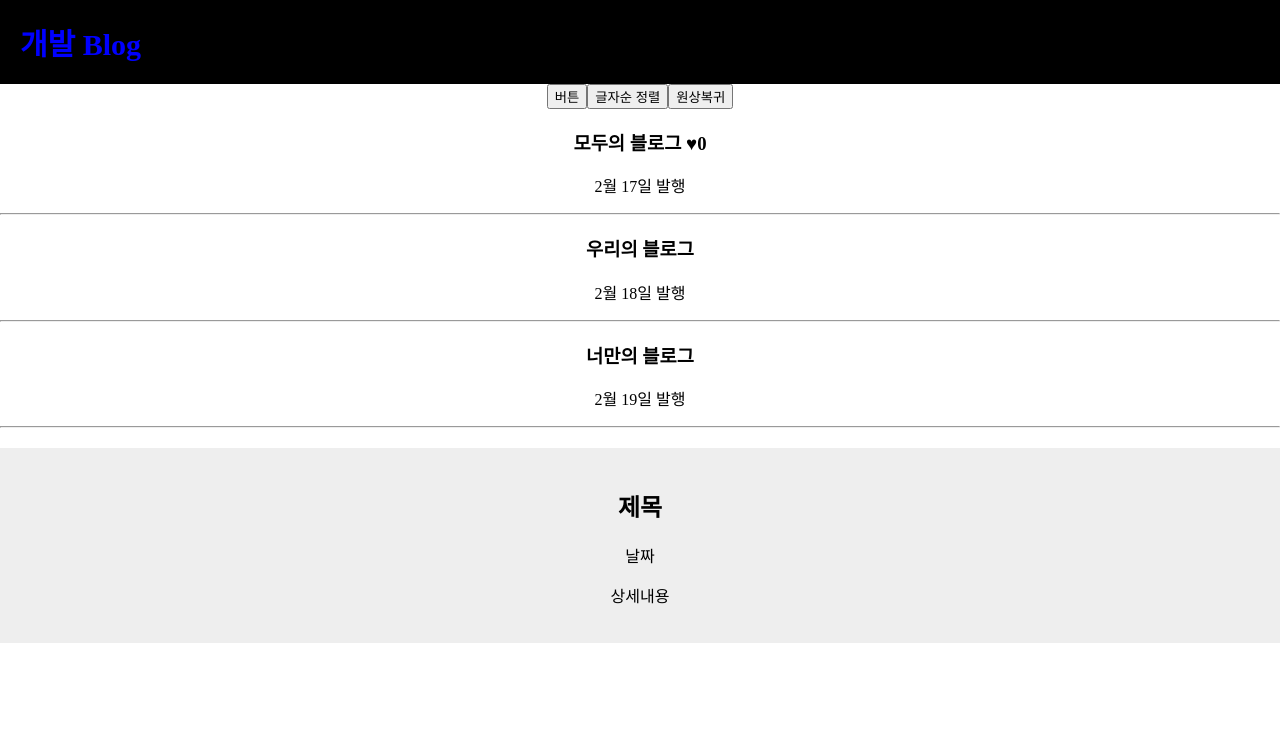
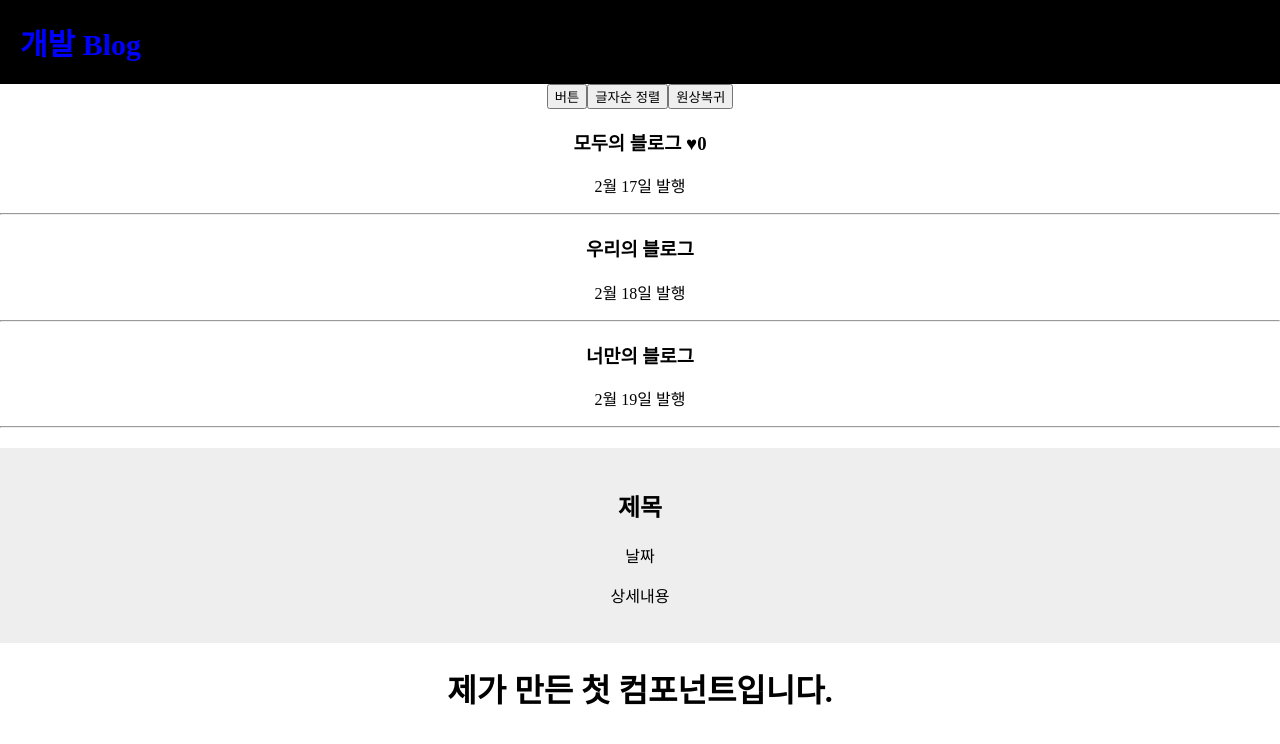
Before and after one commit to NellDora/react_practice, a React (Create React App) app: page / in a window 1280 px wide. Shown: the top 744 px of the page. Built offline with nearby package versions, Linux system fonts and the light colour scheme.

Commit message:
component 활용

```diff
--- a/src/App.js
+++ b/src/App.js
@@ -1,6 +1,7 @@
 import logo from './logo.svg';
 import './App.css';
 import React, {useState} from 'react';
+import CommentList from './chapter_05/CommentList';
 
 
 function App() {
@@ -64,6 +65,7 @@ function App() {
       </div>
 
       <Modal></Modal>
+      <CommentList/>
 
     </div>
   );
@@ -79,6 +81,37 @@ function Modal(){
   )
 }
 
+function Component(props){
+  return(
+    <div className='comment'>
+      <UserInfo user={props.author} />
+      <div className='comment-text'>
+        {props.text}
+      </div>
+    </div>
+  );
+}
+
+function Avatar(props){
+  return (
+    <img className="avatar"
+      src={props.user.avatarUrl}
+      alt={props.user.name}
+    />
+  );
+}
+
+function UserInfo(props){
+  return(
+    <div className='user-info'>
+      <Avatar user={props.user}/>
+      <div className='user-info-name'>
+        {props.user.name}
+      </div>
+    </div>
+  );
+}
+
 /* 터미널에 뜨는warning -> eslint가 잡아주는 문법체크사항
 */
 export default App;
--- /dev/null
+++ b/src/chapter_05/Comment.jsx
@@ -0,0 +1,11 @@
+import React from "react";
+
+function Comment(props){
+    return (
+        <div>
+            <h1>제가 만든 첫 컴포넌트입니다.</h1>
+        </div>
+    )
+}
+
+export default Comment;
--- /dev/null
+++ b/src/chapter_05/CommentList.jsx
@@ -0,0 +1,12 @@
+import React from "react";
+import Comment from "./Comment";
+
+function CommentList(props){
+    return(
+        <div>
+            <Comment/>
+        </div>
+    )
+}
+
+export default CommentList;
```
Also changed, not shown: React_Study.txt.
